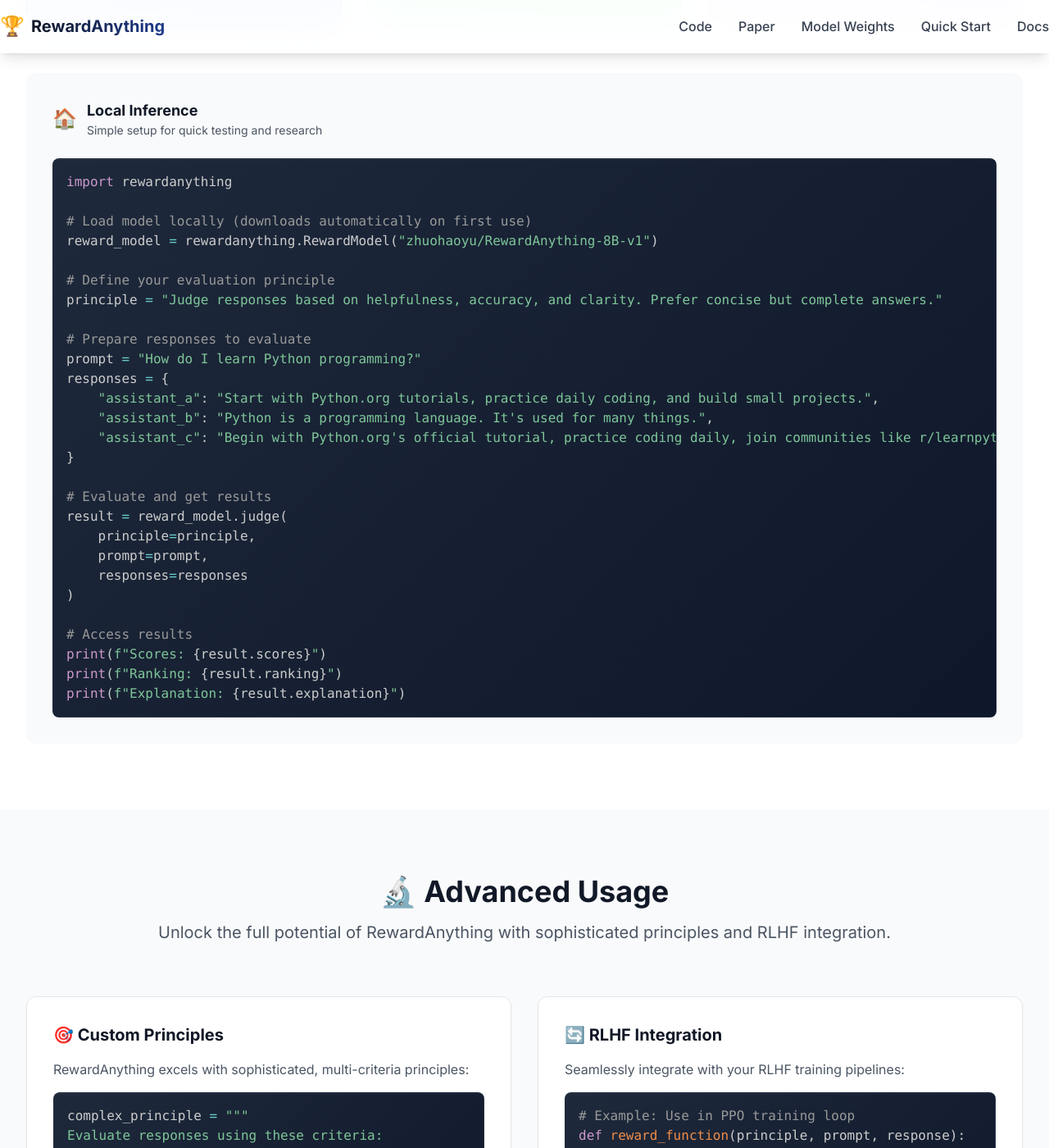
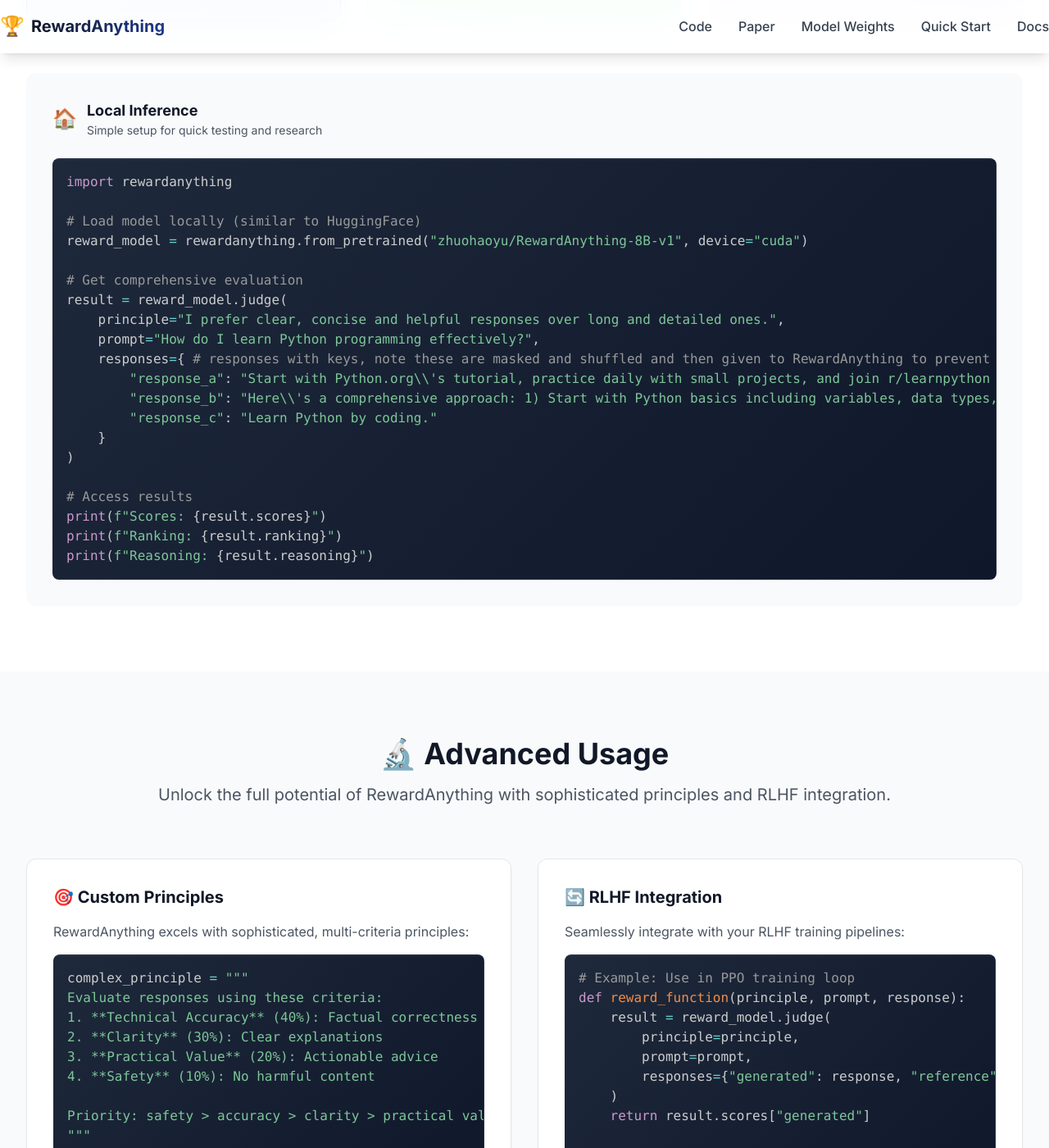
Before and after one commit to zhuohaoyu/RewardAnything, a Jekyll site: the page built from pages/index.html, in a window 1280 px wide and 1400 px high, scrolled down 5219 px. Shown: the whole window at 82% size. Built offline with Jekyll 4.4.1, drawn with Linux system fonts in a browser that asks for light colours; nearby versions of some CDN libraries.

Commit message:
Update docs

```diff
--- a/pages/index.html
+++ b/pages/index.html
@@ -536,31 +536,24 @@
                 <div class="rounded-lg overflow-hidden">
                     <pre><code class="language-python">import rewardanything
 
-# Load model locally (downloads automatically on first use)
-reward_model = rewardanything.RewardModel("zhuohaoyu/RewardAnything-8B-v1")
+# Load model locally (similar to HuggingFace)
+reward_model = rewardanything.from_pretrained("zhuohaoyu/RewardAnything-8B-v1", device="cuda")
 
-# Define your evaluation principle
-principle = "Judge responses based on helpfulness, accuracy, and clarity. Prefer concise but complete answers."
-
-# Prepare responses to evaluate
-prompt = "How do I learn Python programming?"
-responses = {
-    "assistant_a": "Start with Python.org tutorials, practice daily coding, and build small projects.",
-    "assistant_b": "Python is a programming language. It's used for many things.",
-    "assistant_c": "Begin with Python.org's official tutorial, practice coding daily, join communities like r/learnpython, and work on projects that interest you."
-}
-
-# Evaluate and get results
+# Get comprehensive evaluation
 result = reward_model.judge(
-    principle=principle,
-    prompt=prompt,
-    responses=responses
+    principle="I prefer clear, concise and helpful responses over long and detailed ones.",
+    prompt="How do I learn Python programming effectively?",
+    responses={ # responses with keys, note these are masked and shuffled and then given to RewardAnything to prevent cheating
+        "response_a": "Start with Python.org\\'s tutorial, practice daily with small projects, and join r/learnpython for help. Focus on fundamentals first.",
+        "response_b": "Here\\'s a comprehensive approach: 1) Start with Python basics including variables, data types, operators, control structures like if-statements, for-loops, while-loops, and functions, 2) Practice with small projects like calculators, text games, and data manipulation scripts, 3) Use interactive platforms like Codecademy, Python.org\\'s official tutorial, edX courses, Coursera specializations, and YouTube channels, 4) Join communities like r/learnpython, Stack Overflow, Python Discord servers, and local meetups for support and networking, 5) Build progressively complex projects including web scrapers, APIs, data analysis tools, and web applications, 6) Read books like \\'Automate the Boring Stuff\\', \\'Python Crash Course\\', and \\'Effective Python\\', 7) Dedicate 1-2 hours daily for consistent progress and track your learning journey.",
+        "response_c": "Learn Python by coding."
+    }
 )
 
 # Access results
 print(f"Scores: {result.scores}")
 print(f"Ranking: {result.ranking}")
-print(f"Explanation: {result.explanation}")</code></pre>
+print(f"Reasoning: {result.reasoning}")</code></pre>
                 </div>
             </div>
 
```
Also changed, not shown: README.md.
